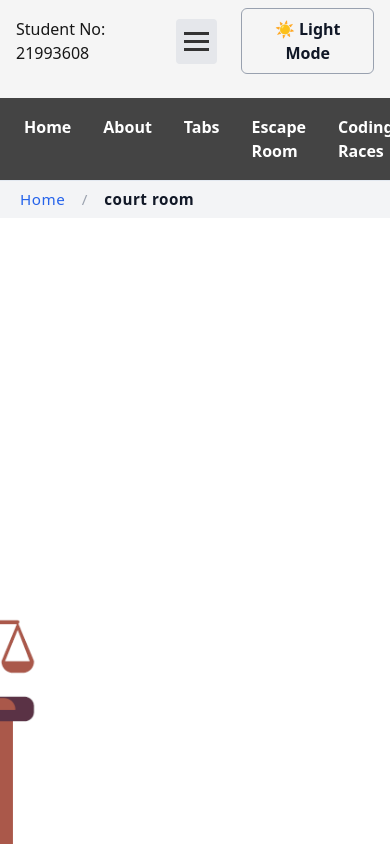
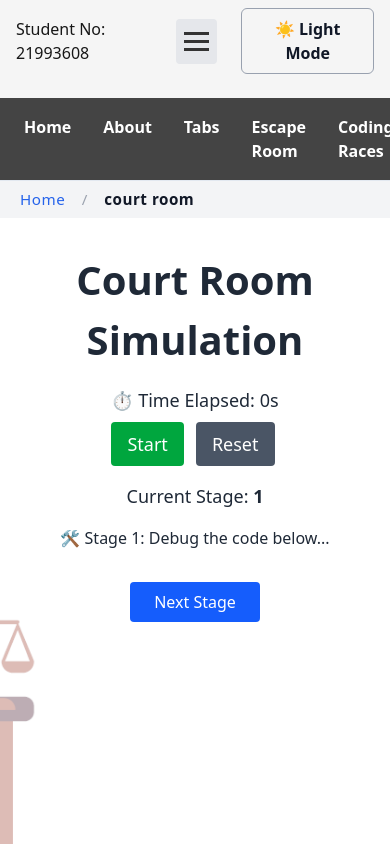
Before and after one commit to stephnewland/assignment-a1-p1-cse3cwa, a Next.js app: page /court-room in a window 390 px wide. Shown: the top 844 px of the page. Built offline with nearby package versions, Linux system fonts and the light colour scheme.

Commit message:
Add stacked fine alerts and stage logic for MessageQueue, Timer Start/Pause/Reset buttons implemented and implemented background responsiveness to light/dark mode

```diff
--- a/app/about/page.tsx
+++ b/app/about/page.tsx
@@ -3,6 +3,7 @@
 import { useEffect } from "react";
 import Link from "next/link";
 import { useKeyboardNavigation } from "../../hooks/useKeyboardNavigation";
+import { SpeedInsights } from "@vercel/speed-insights/next";
 
 export default function AboutContent() {
   const { containerRef } = useKeyboardNavigation({
@@ -217,6 +218,7 @@ export default function AboutContent() {
                 This video demonstrates how to use the Tab Generator to create
                 accessible HTML5 tab structures that can be deployed directly to
                 Moodle LMS.
+                <SpeedInsights />
               </p>
             </div>
           </section>
--- a/app/court-room/page.tsx
+++ b/app/court-room/page.tsx
@@ -1,15 +1,42 @@
 "use client";
 
+import { useEffect, useState } from "react";
+import CourtRoomContent from "@/components/CourtRoomContent";
+
 export default function CourtRoom() {
+  const [bgImage, setBgImage] = useState("/CourtRoomStageLight.png");
+
+  useEffect(() => {
+    const updateBackground = () => {
+      const isDark = document.documentElement.classList.contains("dark");
+      setBgImage(
+        isDark ? "/CourtRoomStageDark.png" : "/CourtRoomStageLight.png"
+      );
+    };
+
+    // Initial check
+    updateBackground();
+
+    // Listen for class changes on <html>
+    const observer = new MutationObserver(updateBackground);
+    observer.observe(document.documentElement, {
+      attributes: true,
+      attributeFilter: ["class"],
+    });
+
+    return () => observer.disconnect();
+  }, []);
+
   return (
     <main
-      className="flex-grow bg-cover bg-center bg-no-repeat min-h-screen"
-      style={{ backgroundImage: "url('/CourtRoomStageLight.png')" }}
+      className="flex-grow bg-cover bg-center bg-no-repeat min-h-screen transition-all duration-300"
+      style={{
+        backgroundImage: `url(${bgImage})`,
+      }}
     >
-      <main className="flex flex-col justify-center items-center h-[60vh] text-center p-8">
-        {/*<h1 className="text-4xl font-bold mb-4">Court Room</h1>
-        <p className="text-xl">🚧 This page is under construction 🚧</p>*/}
-      </main>
+      <div className="min-h-screen w-full bg-white/60 dark:bg-black/55 transition-colors duration-300">
+        <CourtRoomContent />
+      </div>
     </main>
   );
 }
--- a/app/globals.css
+++ b/app/globals.css
@@ -36,7 +36,7 @@ body {
 }
 
 .dark header,
-.dark footer {
+.dark footer .dark .header {
   background-color: #1a1a1a;
   color: #f0f0f0;
 }
--- a/app/layout.tsx
+++ b/app/layout.tsx
@@ -4,7 +4,6 @@ import "./globals.css";
 import Header from "../components/Header";
 import Footer from "../components/Footer";
 import Breadcrumbs from "../components/Breadcrumbs";
-import { SpeedInsights } from "@vercel/speed-insights/next";
 
 const geistSans = Geist({
   variable: "--font-geist-sans",
--- a/components/CourtRoomContent.tsx
+++ b/components/CourtRoomContent.tsx
@@ -1,12 +1,15 @@
 "use client";
 
-import { useEffect } from "react";
-import Breadcrumbs from "@/components/Breadcrumbs";
+import { useEffect, useState } from "react";
+import Timer from "@/components/Timer";
+import MessageQueue from "@/components/MessageQueue";
 
 export default function CourtRoomContent() {
   useEffect(() => {
     document.cookie = "lastTab=court-room; path=/";
   }, []);
+
+  const [stage, setStage] = useState(1);
 
   return (
     <main
@@ -14,17 +17,48 @@ export default function CourtRoomContent() {
       aria-labelledby="court-room-heading"
       className="px-4 py-8 space-y-6"
     >
-      {/* Breadcrumbs always top-left */}
-      <div className="text-left">
-        <Breadcrumbs />
-      </div>
-
       <div className="flex flex-col items-center justify-center text-center min-h-[20vh] px-4 space-y-4">
         <h1 id="court-room-heading" className="big-title">
-          Court Room Page
+          Court Room Simulation
         </h1>
-        <h2>This page is under construction.</h2>
-        <p>Please check back later for updates.</p>
+
+        <Timer onTick={() => {}} />
+
+        <p className="text-lg">
+          Current Stage: <strong>{stage}</strong>
+        </p>
+
+        {/* ✅ Stage-specific content */}
+        {stage === 1 && <p>🛠️ Stage 1: Debug the code below...</p>}
+        {stage === 2 && (
+          <div className="w-full max-w-xl">
+            <MessageQueue />
+          </div>
+        )}
+        {stage === 3 && (
+          <p>🔐 Stage 3: Fix accessibility and security issues...</p>
+        )}
+
+        {/* ✅ Navigation buttons */}
+        <div className="flex gap-4 mt-4">
+          {stage > 1 && (
+            <button
+              onClick={() => setStage((prev) => Math.max(prev - 1, 1))}
+              className="px-6 py-2 bg-gray-600 hover:bg-gray-700 rounded text-white"
+            >
+              Previous Stage
+            </button>
+          )}
+
+          {stage < 3 && (
+            <button
+              onClick={() => setStage((prev) => Math.min(prev + 1, 3))}
+              className="px-6 py-2 bg-blue-600 hover:bg-blue-700 rounded text-white"
+            >
+              Next Stage
+            </button>
+          )}
+        </div>
       </div>
     </main>
   );
--- /dev/null
+++ b/components/FineAlert.tsx
@@ -0,0 +1,25 @@
+"use client";
+
+export default function FineAlert({
+  message,
+  law,
+  onClose,
+}: {
+  message: string;
+  law: string;
+  onClose: () => void;
+}) {
+  return (
+    <div className="bg-red-100 border border-red-400 text-red-800 p-4 rounded shadow-lg max-w-sm w-full">
+      <p>
+        🚨 Courtroom fine issued for <em>{message}</em> under <em>{law}</em>
+      </p>
+      <button
+        onClick={onClose}
+        className="mt-2 px-3 py-1 bg-red-600 text-white rounded hover:bg-red-700"
+      >
+        Close
+      </button>
+    </div>
+  );
+}
--- a/components/MessageQueue.tsx
+++ b/components/MessageQueue.tsx
@@ -1,5 +1,6 @@
 "use client";
 import { useEffect, useState } from "react";
+import FineAlert from "@/components/FineAlert";
 
 const messages = [
   {
@@ -19,44 +20,82 @@ const messages = [
 export default function MessageQueue() {
   const [activeMessages, setActiveMessages] = useState<any[]>([]);
   const [fines, setFines] = useState<string[]>([]);
+  const [fineAlerts, setFineAlerts] = useState<
+    { id: string; message: string; law: string }[]
+  >([]);
 
   useEffect(() => {
     const interval = setInterval(() => {
       const next = messages[Math.floor(Math.random() * messages.length)];
-      if (!activeMessages.find((m) => m.id === next.id)) {
-        setActiveMessages((prev) => [
-          ...prev,
-          { ...next, timestamp: Date.now() },
-        ]);
-      }
+      console.log("Trying to add message:", next.id);
+
+      setActiveMessages((prev) => {
+        if (!prev.find((m) => m.id === next.id)) {
+          console.log("Added message:", next.id);
+
+          return [...prev, { ...next, timestamp: Date.now() }];
+        }
+        return prev;
+      });
     }, 25000);
+
     return () => clearInterval(interval);
-  }, [activeMessages]);
+  }, []);
 
   useEffect(() => {
     const escalationCheck = setInterval(() => {
       const now = Date.now();
       activeMessages.forEach((msg) => {
-        if (
-          now - msg.timestamp > msg.escalateAfter &&
-          !fines.includes(msg.id)
-        ) {
+        const overdue = now - msg.timestamp > msg.escalateAfter;
+        const alreadyFined = fines.includes(msg.id);
+
+        if (overdue && !alreadyFined) {
           setFines((prev) => [...prev, msg.id]);
-          alert(`🚨 Courtroom fine issued for ${msg.text} under ${msg.law}`);
+          setFineAlerts((prev) => [
+            ...prev,
+            {
+              id: `${msg.id}-${Date.now()}`,
+              message: msg.text,
+              law: msg.law,
+            },
+          ]);
+          console.log("Fined:", msg.id);
         }
       });
     }, 10000);
+
     return () => clearInterval(escalationCheck);
   }, [activeMessages, fines]);
 
+  const dismissAlert = (id: string) => {
+    setFineAlerts((prev) => prev.filter((alert) => alert.id !== id));
+  };
+
   return (
     <div>
-      <h3>Incoming Messages:</h3>
-      <ul>
+      <h3 className="text-xl font-semibold mb-2">📨 Messages:</h3>
+      <ul className="space-y-2">
         {activeMessages.map((msg) => (
-          <li key={msg.id}>{msg.text}</li>
+          <li key={msg.id} className="bg-yellow-100 text-black p-2 rounded">
+            {msg.text}
+          </li>
         ))}
       </ul>
+
+      <div className="fixed bottom-4 right-4 flex flex-col gap-4 z-50">
+        {fineAlerts.map((alert, index) => (
+          <div
+            key={alert.id}
+            style={{ transform: `translateY(-${index * 10}px)` }}
+          >
+            <FineAlert
+              message={alert.message}
+              law={alert.law}
+              onClose={() => dismissAlert(alert.id)}
+            />
+          </div>
+        ))}
+      </div>
     </div>
   );
 }
--- a/components/Timer.tsx
+++ b/components/Timer.tsx
@@ -3,16 +3,56 @@ import { useEffect, useState } from "react";
 
 export default function Timer({ onTick }: { onTick: () => void }) {
   const [seconds, setSeconds] = useState(0);
+  const [isRunning, setIsRunning] = useState(false);
 
   useEffect(() => {
+    if (!isRunning) return;
+
     const interval = setInterval(() => {
       setSeconds((prev) => {
         onTick();
         return prev + 1;
       });
     }, 1000);
+
     return () => clearInterval(interval);
-  }, [onTick]);
+  }, [isRunning, onTick]);
 
-  return <div>⏱️ Time Elapsed: {seconds}s</div>;
+  const handleStart = () => setIsRunning(true);
+  const handlePause = () => setIsRunning(false);
+  const handleReset = () => {
+    setIsRunning(false);
+    setSeconds(0);
+  };
+
+  return (
+    <div className="text-lg space-y-2">
+      <p>⏱️ Time Elapsed: {seconds}s</p>
+
+      <div className="flex gap-3">
+        {!isRunning ? (
+          <button
+            onClick={handleStart}
+            className="px-4 py-2 bg-green-600 text-white rounded hover:bg-green-700"
+          >
+            Start
+          </button>
+        ) : (
+          <button
+            onClick={handlePause}
+            className="px-4 py-2 bg-yellow-500 text-white rounded hover:bg-yellow-600"
+          >
+            Pause
+          </button>
+        )}
+
+        <button
+          onClick={handleReset}
+          className="px-4 py-2 bg-gray-600 text-white rounded hover:bg-gray-700"
+        >
+          Reset
+        </button>
+      </div>
+    </div>
+  );
 }
```
Also changed, not shown: public/CourtRoomStageDark.png (added), public/CourtRoomWorkDeskDark.png (added).
